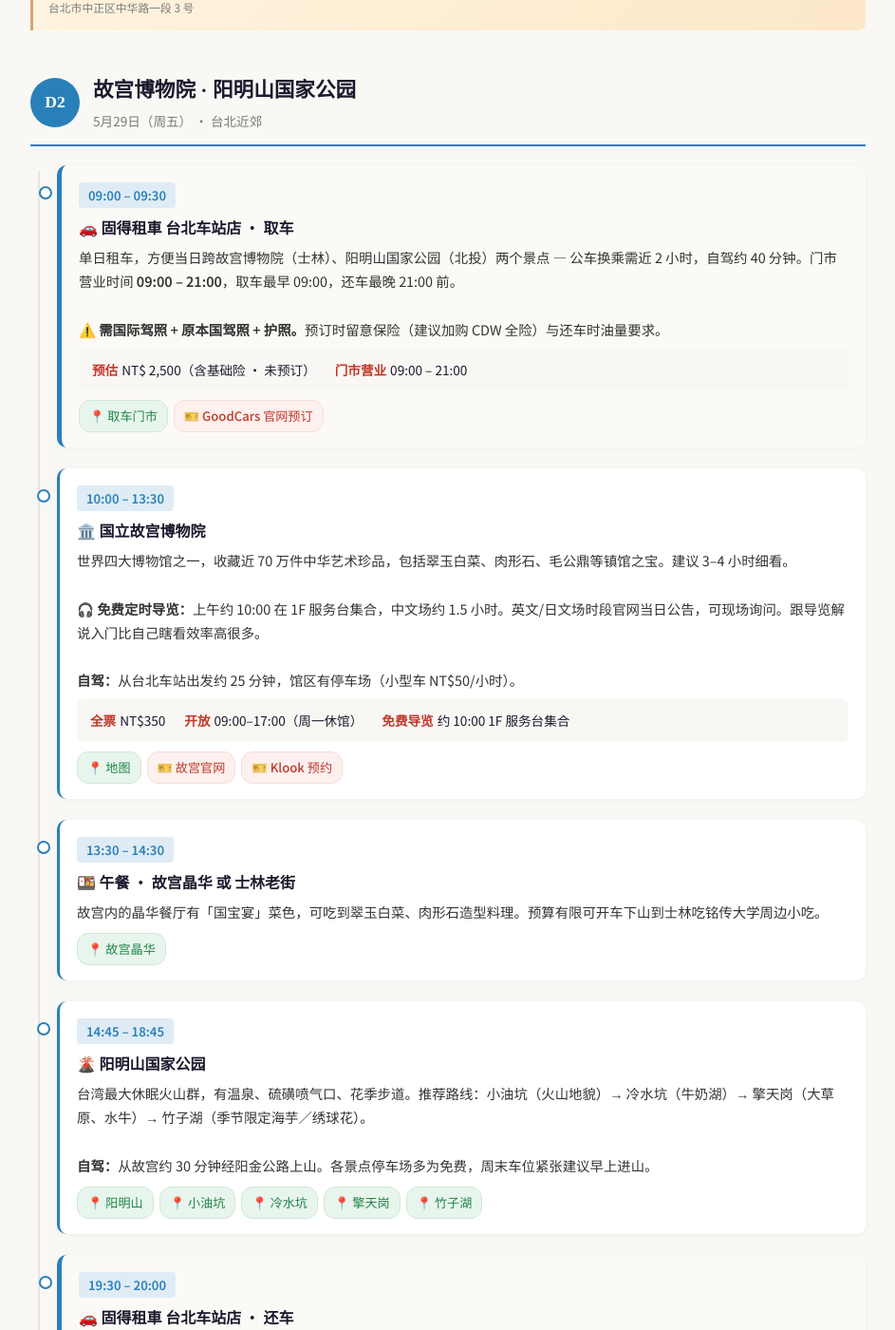
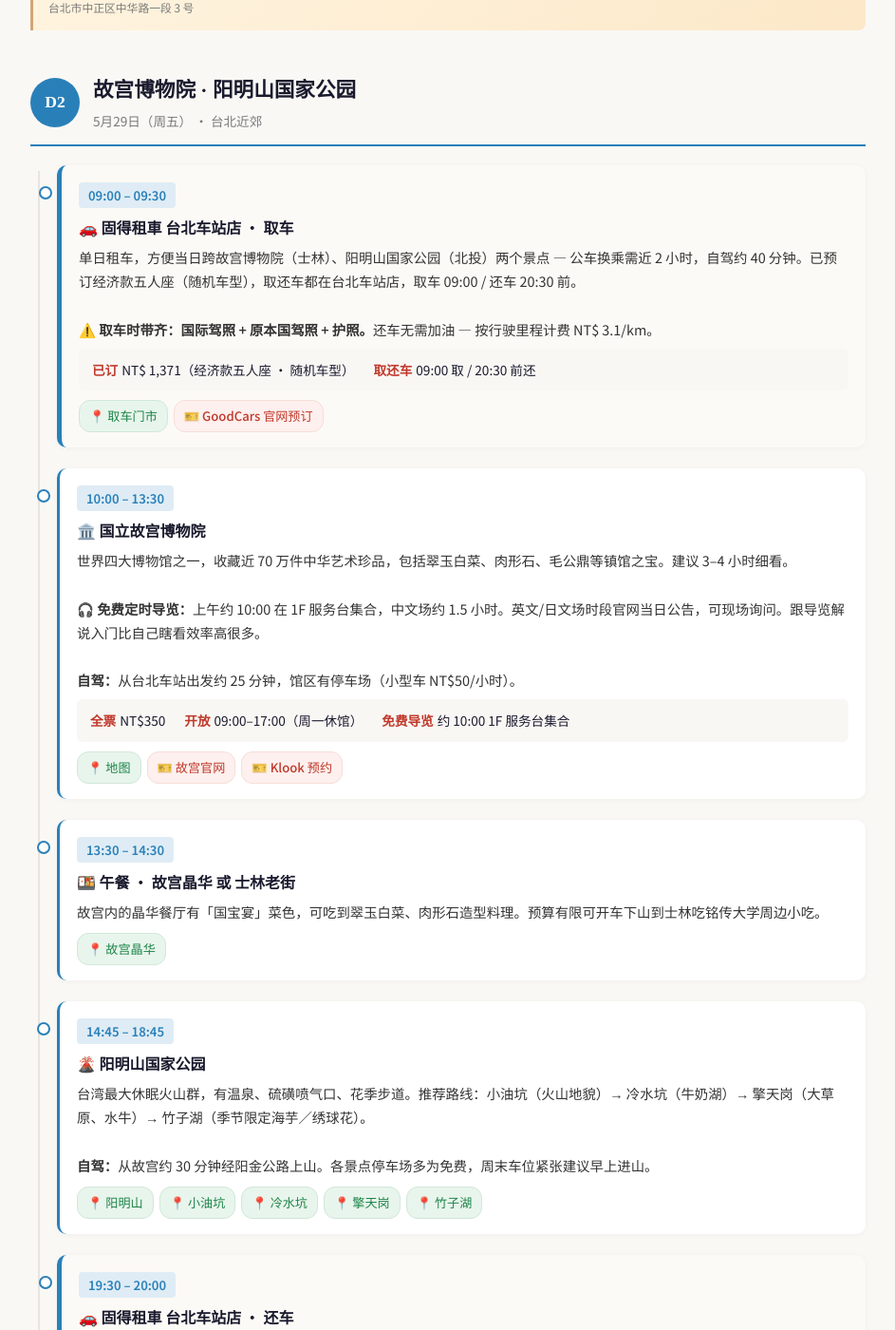
Before and after one commit to SibeiC/SibeiC.github.io, a Jekyll site: the page built from _trips/taiwan-2026.md, in a window 1280 px wide and 1400 px high, scrolled down 3851 px. Shown: the whole window at 95% size, without its empty margins (168-1111 px from the left). Built offline with Jekyll 4.4.1, drawn with Linux system fonts in a browser that asks for light colours; some of the changed text lies outside the part shown.

Commit message:
Day 2 car rental: booked GoodCars 台北車站店 for 5/29 (#24)
* Day 2 car rental: booked GoodCars 台北车站店 for 5/29

Replace the NT$ 2,500 estimate with the actual NT$ 1,371 confirmed
booking (economy 5-seater, random model). Update the day-2 detail/
tickets copy from pre-booking guidance to pickup-day reminders.

https://claude.ai/code/session_01AUc1xqha1gUE4LiENREJJG

* Day 2 car rental: fuel is per-km (NT$ 3.1/km), not return-with-full-tank

Correct the pickup reminder — GoodCars charges NT$ 3.1 per km driven
rather than requiring the tank be refilled before return.

https://claude.ai/code/session_01AUc1xqha1gUE4LiENREJJG

* Day 2 car rental: return deadline 20:30 (not 21:00)

Update pickup reminder + return-car item to reflect the actual latest
return time of 20:30. Also sync the return-car detail to the per-km
fuel policy instead of refuel-before-return.

https://claude.ai/code/session_01AUc1xqha1gUE4LiENREJJG

---------

Co-authored-by: Claude <noreply@anthropic.com>

```diff
--- a/_trips/taiwan-2026.md
+++ b/_trips/taiwan-2026.md
@@ -71,7 +71,7 @@ cost:
         - { label: "台铁自强号 台南→花莲", amount: 962, in: primary }
         - { label: "台铁 花莲→台北", amount: 440, in: primary }
         - { label: "机场捷运（往返）", amount: 300, in: primary }
-        - { label: "单日租车 5/29（固得租車）", amount: 2500, in: primary, note: 估算 · 未预订 }
+        - { label: "单日租车 5/29（固得租車）", amount: 1371, in: primary }
 
     - name: 门票与体验
       icon: 🎫
@@ -193,12 +193,12 @@ days:
         title: 🚗 固得租車 台北车站店 · 取车
         transit: true
         detail: |
-          单日租车，方便当日跨故宫博物院（士林）、阳明山国家公园（北投）两个景点 — 公车换乘需近 2 小时，自驾约 40 分钟。门市营业时间 <strong>09:00 – 21:00</strong>，取车最早 09:00，还车最晚 21:00 前。
+          单日租车，方便当日跨故宫博物院（士林）、阳明山国家公园（北投）两个景点 — 公车换乘需近 2 小时，自驾约 40 分钟。已预订经济款五人座（随机车型），取还车都在台北车站店，取车 09:00 / 还车 20:30 前。
           <br><br>
-          <strong>⚠️ 需国际驾照 + 原本国驾照 + 护照。</strong>预订时留意保险（建议加购 CDW 全险）与还车时油量要求。
+          <strong>⚠️ 取车时带齐：国际驾照 + 原本国驾照 + 护照。</strong>还车无需加油 — 按行驶里程计费 NT$ 3.1/km。
         tickets:
-          - { tag: 预估, value: "NT$ 2,500", note: 含基础险 · 未预订 }
-          - { tag: 门市营业, value: 09:00 – 21:00 }
+          - { tag: 已订, value: "NT$ 1,371", note: 经济款五人座 · 随机车型 }
+          - { tag: 取还车, value: 09:00 取 / 20:30 前还 }
         links:
           - { type: map, label: 取车门市, query: 固得租車 台北車站店 }
           - { type: ticket, label: GoodCars 官网预订, url: "https://www.goodcars.tw/" }
@@ -242,7 +242,7 @@ days:
       - time: 19:30 – 20:00
         title: 🚗 固得租車 台北车站店 · 还车
         transit: true
-        detail: 还车前记得加满油（取车时的油表刻度为准）。门市营业至 21:00，20:00 前到店较宽松，最晚 21:00 前必须到。
+        detail: 按里程计费（NT$ 3.1/km），无需加油。最晚 20:30 前到店还车，20:00 前更宽松。
         links:
           - { type: map, label: 还车门市, query: 固得租車 台北車站店 }
     stay:
```
